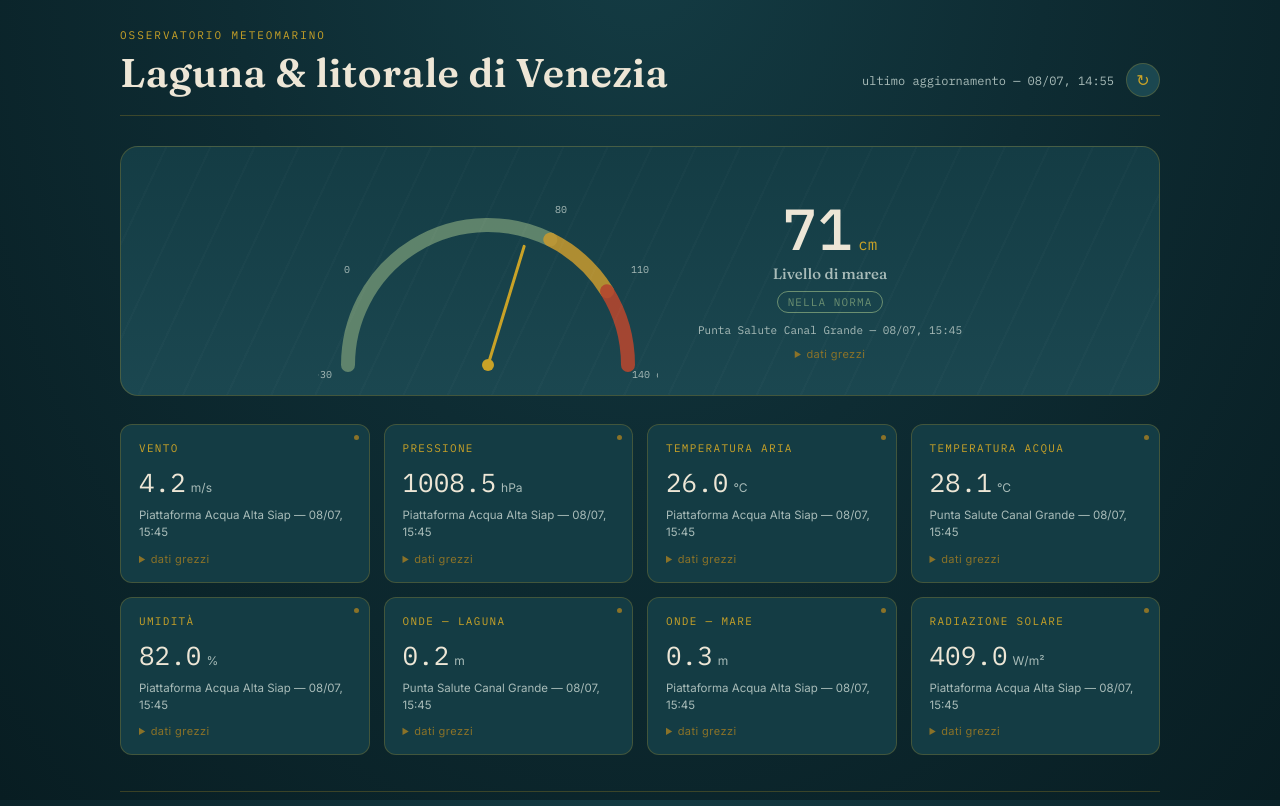
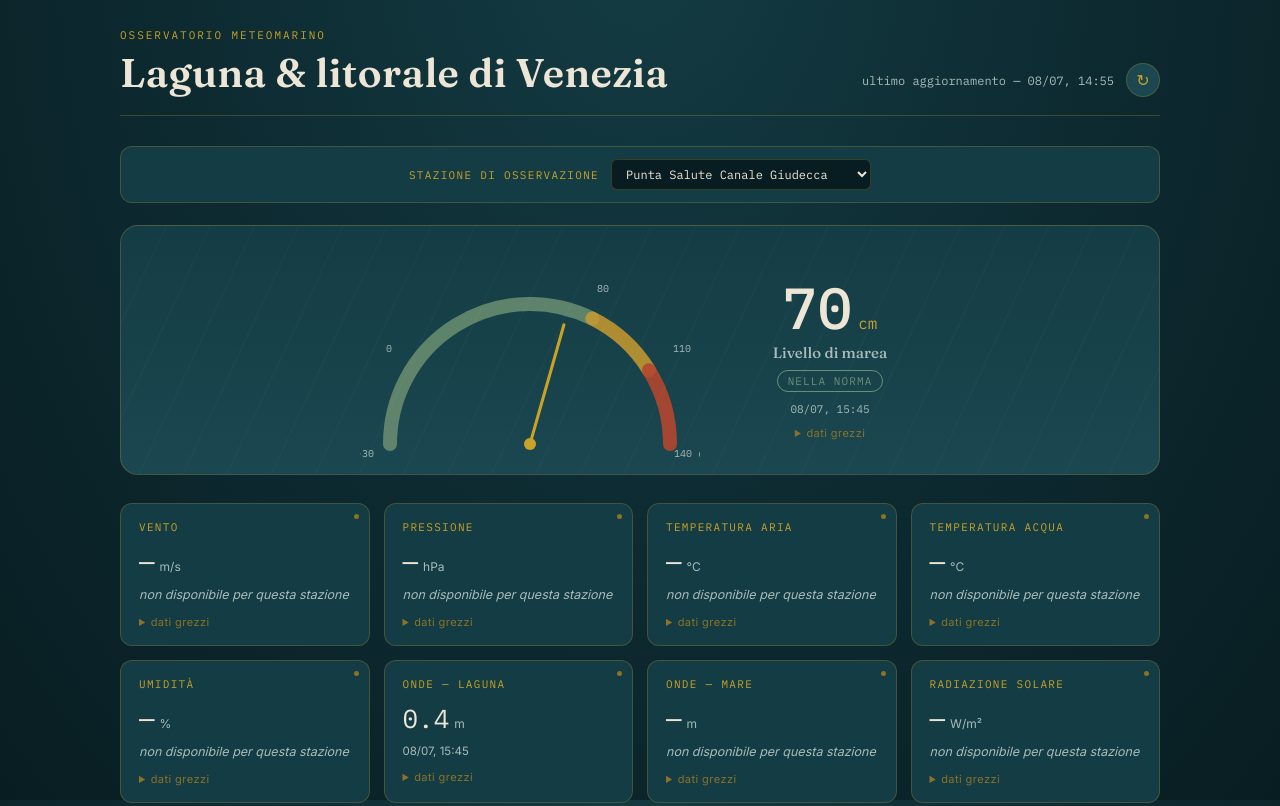
Before and after one commit to giorgiomarinaro/MeteoVenezia, a plain HTML site: page index.html in a window 1280 px wide. Shown: the top 806 px of the page. Drawn offline with Linux system fonts and the light colour scheme.

Commit message:
nuova visualizzazione

```diff
--- a/index.html
+++ b/index.html
@@ -230,6 +230,43 @@
     margin-bottom: 10px;
   }
 
+  .station-bar {
+    display: flex;
+    align-items: center;
+    justify-content: center;
+    gap: 12px;
+    flex-wrap: wrap;
+    background: var(--panel);
+    border: 1px solid var(--hairline);
+    border-radius: 12px;
+    padding: 12px 20px;
+    margin-bottom: 22px;
+  }
+  .station-bar-label {
+    font-family: 'IBM Plex Mono', monospace;
+    font-size: 11px;
+    letter-spacing: 0.12em;
+    text-transform: uppercase;
+    color: var(--brass);
+  }
+
+  .station-select {
+    background: var(--bg-deep);
+    color: var(--ink);
+    border: 1px solid var(--hairline);
+    border-radius: 6px;
+    padding: 6px 10px;
+    font-family: 'IBM Plex Mono', monospace;
+    font-size: 12px;
+    cursor: pointer;
+  }
+  .station-select:hover { border-color: var(--brass-dim); }
+  .station-select:focus-visible { outline: 2px solid var(--brass); outline-offset: 2px; }
+
+  .station-select-global {
+    min-width: 260px;
+  }
+
   .card-value {
     display: flex;
     align-items: baseline;
@@ -305,6 +342,11 @@
       <button class="refresh-btn" id="refresh-btn" aria-label="Aggiorna dati" title="Aggiorna dati">↻</button>
     </div>
   </header>
+
+  <section class="station-bar">
+    <label for="station-select" class="station-bar-label">Stazione di osservazione</label>
+    <select id="station-select" class="station-select station-select-global" aria-label="Scegli la stazione di osservazione"></select>
+  </section>
 
   <section class="hero-gauge" aria-label="Livello di marea attuale">
     <svg class="gauge" viewBox="-10 0 340 210" role="img" aria-labelledby="gauge-title">
@@ -385,22 +427,20 @@
     return d.toLocaleString('it-IT', { day: '2-digit', month: '2-digit', hour: '2-digit', minute: '2-digit' });
   }
 
-  // Sceglie la stazione preferita tra i record che hanno sia "data" che "valore" validi;
-  // se quella preferita non ha dati, prende la prima disponibile nell'array.
-  function pickRecord(json, preferStation) {
-    if (!Array.isArray(json) || json.length === 0) return null;
-    const valid = json.filter(r => r.data && r.valore);
-    if (valid.length === 0) return null;
-    const preferred = preferStation && valid.find(r => r.stazione === preferStation);
-    return preferred || valid[0];
-  }
+  // Cache dei dati già scaricati per ciascun dataset, così cambiare stazione
+  // dalla tendina globale ridisegna tutto all'istante senza rifare il fetch.
+  const cache = {}; // chiave: 'livello' oppure ds.id -> { valid: [...record...] }
+
+  // Stazione di default: quella più vicina alla Giudecca nei dati di dati.venezia.it
+  // è letteralmente il sensore "Punta Salute Canale Giudecca", posizionato di
+  // fronte all'isola sul lato del canale della Giudecca.
+  const DEFAULT_STATION = 'Punta Salute Canale Giudecca';
 
   function extractReading(record, valueIndex) {
-    if (!record) return { value: null, station: null, time: null };
+    if (!record) return { value: null, time: null };
     const numbers = extractNumbers(record.valore);
     return {
       value: numbers.length > valueIndex ? numbers[valueIndex] : null,
-      station: record.stazione || null,
       time: record.data || null,
     };
   }
@@ -409,6 +449,39 @@
     const res = await fetch(`data/${file}?t=${Date.now()}`, { cache: 'no-store' });
     if (!res.ok) throw new Error(`HTTP ${res.status}`);
     return res.json();
+  }
+
+  // ---------- Tendina globale di scelta stazione ----------
+  // Unione di tutte le stazioni con dati validi tra tutti i dataset già scaricati.
+  function collectAllStations() {
+    const set = new Set();
+    if (cache['livello']) cache['livello'].valid.forEach(r => set.add(r.stazione));
+    DATASETS.forEach(ds => {
+      if (cache[ds.id]) cache[ds.id].valid.forEach(r => set.add(r.stazione));
+    });
+    return Array.from(set).sort((a, b) => a.localeCompare(b, 'it'));
+  }
+
+  function populateGlobalStationSelect() {
+    const selectEl = document.getElementById('station-select');
+    const stations = collectAllStations();
+    const previousValue = selectEl.value;
+    selectEl.innerHTML = '';
+    stations.forEach(name => {
+      const opt = document.createElement('option');
+      opt.value = name;
+      opt.textContent = name;
+      selectEl.appendChild(opt);
+    });
+    const stillValid = previousValue && stations.includes(previousValue);
+    selectEl.value = stillValid
+      ? previousValue
+      : (stations.includes(DEFAULT_STATION) ? DEFAULT_STATION : (stations[0] || ''));
+  }
+
+  function renderAllForStation(stationName) {
+    renderLivello(stationName);
+    DATASETS.forEach(ds => renderDataset(ds, stationName));
   }
 
   // ---------- Quadrante livello di marea ----------
@@ -437,23 +510,43 @@
     }
   }
 
+  function renderLivello(stationName) {
+    const entry = cache['livello'];
+    const valueEl = document.getElementById('livello-value');
+    const timeEl = document.getElementById('livello-time');
+    const statusEl = document.getElementById('livello-status');
+    if (!entry) return;
+
+    const record = entry.valid.find(r => r.stazione === stationName);
+    if (!record) {
+      valueEl.textContent = '—';
+      timeEl.textContent = 'non disponibile per questa stazione';
+      statusEl.textContent = 'n/d';
+      statusEl.style.color = 'var(--ink-dim)';
+      statusEl.style.borderColor = 'var(--hairline)';
+      return;
+    }
+    const { value, time } = extractReading(record, 0); // "0.55 m" -> metri
+    if (value === null) {
+      valueEl.textContent = '—';
+      timeEl.textContent = 'valore non riconosciuto';
+      return;
+    }
+    const cm = value * 100; // il quadrante è tarato in centimetri
+    valueEl.textContent = cm.toFixed(0);
+    timeEl.textContent = formatTime(time) || 'ora non disponibile';
+    updateGauge(cm);
+  }
+
   async function loadLivello() {
     try {
       const json = await fetchJson('livello.json');
       document.getElementById('livello-raw').textContent = JSON.stringify(json, null, 2).slice(0, 3000);
-      const record = pickRecord(json, 'Punta Salute Canal Grande');
-      if (!record) throw new Error('nessun dato');
-      const { value, station, time } = extractReading(record, 0); // "0.55 m" -> metri
-      if (value === null) throw new Error('valore non riconosciuto');
-
-      const cm = value * 100; // il quadrante è tarato in centimetri
-      document.getElementById('livello-value').textContent = cm.toFixed(0);
-      document.getElementById('livello-time').textContent =
-        (station ? station + ' — ' : '') + (formatTime(time) || 'ora non disponibile');
-      updateGauge(cm);
+      const valid = Array.isArray(json) ? json.filter(r => r.data && r.valore) : [];
+      if (valid.length === 0) throw new Error('nessuna stazione con dati validi');
+      cache['livello'] = { valid };
     } catch (err) {
-      document.getElementById('livello-value').textContent = '—';
-      document.getElementById('livello-time').textContent = 'dato non disponibile';
+      cache['livello'] = { valid: [] };
       document.getElementById('livello-raw').textContent = String(err);
     }
   }
@@ -478,24 +571,37 @@
     return card;
   }
 
-  async function loadDataset(ds) {
+  function renderDataset(ds, stationName) {
+    const entry = cache[ds.id];
     const valueEl = document.getElementById(`${ds.id}-value`);
     const metaEl = document.getElementById(`${ds.id}-meta`);
+    if (!entry) return;
+
+    const record = entry.valid.find(r => r.stazione === stationName);
+    if (!record) {
+      valueEl.textContent = '—';
+      metaEl.innerHTML = `<span class="card-error">non disponibile per questa stazione</span>`;
+      return;
+    }
+    const { value, time } = extractReading(record, ds.valueIndex);
+    if (value === null) {
+      valueEl.textContent = '—';
+      metaEl.innerHTML = `<span class="card-error">campo non riconosciuto — vedi dati grezzi</span>`;
+      return;
+    }
+    valueEl.textContent = value.toFixed(1);
+    metaEl.textContent = formatTime(time) || 'aggiornato';
+  }
+
+  async function loadDataset(ds) {
     const rawEl = document.getElementById(`${ds.id}-raw`);
     try {
       const json = await fetchJson(ds.file);
       rawEl.textContent = JSON.stringify(json, null, 2).slice(0, 3000);
-      const record = pickRecord(json, ds.preferStation);
-      if (!record) throw new Error('nessuna stazione con dati validi');
-      const { value, station, time } = extractReading(record, ds.valueIndex);
-      if (value === null) {
-        metaEl.innerHTML = `<span class="card-error">campo non riconosciuto — vedi dati grezzi</span>`;
-        return;
-      }
-      valueEl.textContent = value.toFixed(1);
-      metaEl.textContent = [station, formatTime(time)].filter(Boolean).join(' — ') || 'aggiornato';
+      const valid = Array.isArray(json) ? json.filter(r => r.data && r.valore) : [];
+      cache[ds.id] = { valid };
     } catch (err) {
-      metaEl.innerHTML = `<span class="card-error">dato non disponibile</span>`;
+      cache[ds.id] = { valid: [] };
       rawEl.textContent = String(err);
     }
   }
@@ -504,6 +610,9 @@
     document.getElementById('last-updated').textContent = 'aggiornamento — in corso…';
     await loadLivello();
     await Promise.all(DATASETS.map(loadDataset));
+
+    populateGlobalStationSelect();
+    renderAllForStation(document.getElementById('station-select').value);
 
     try {
       const meta = await fetchJson('last_updated.json');
@@ -519,6 +628,10 @@
   const grid = document.getElementById('grid');
   DATASETS.forEach(ds => grid.appendChild(buildCardShell(ds)));
 
+  // Cambiare stazione dalla tendina globale ridisegna subito tutte le schede
+  // usando i dati già in cache, senza richiedere di nuovo i JSON alla rete.
+  document.getElementById('station-select').addEventListener('change', e => renderAllForStation(e.target.value));
+
   document.getElementById('refresh-btn').addEventListener('click', (e) => {
     e.currentTarget.classList.add('spinning');
     loadAll().finally(() => setTimeout(() => e.currentTarget.classList.remove('spinning'), 500));
```
